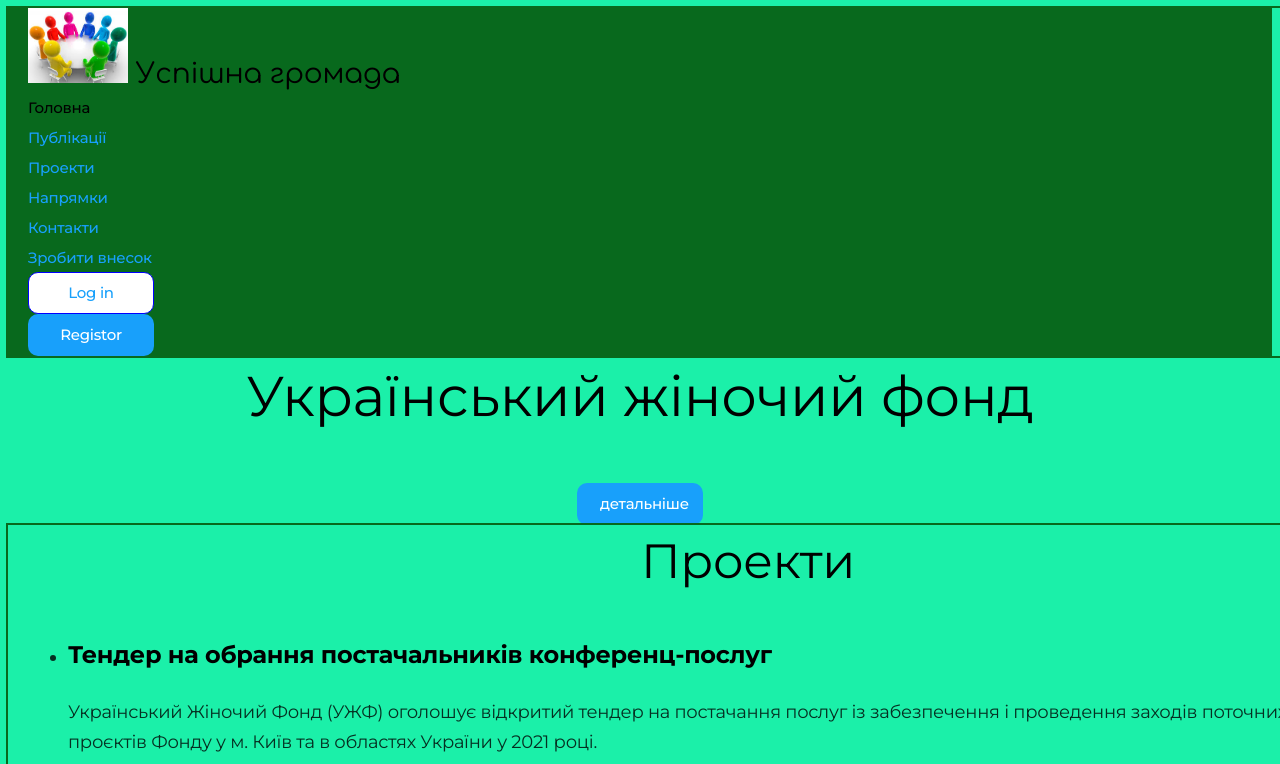
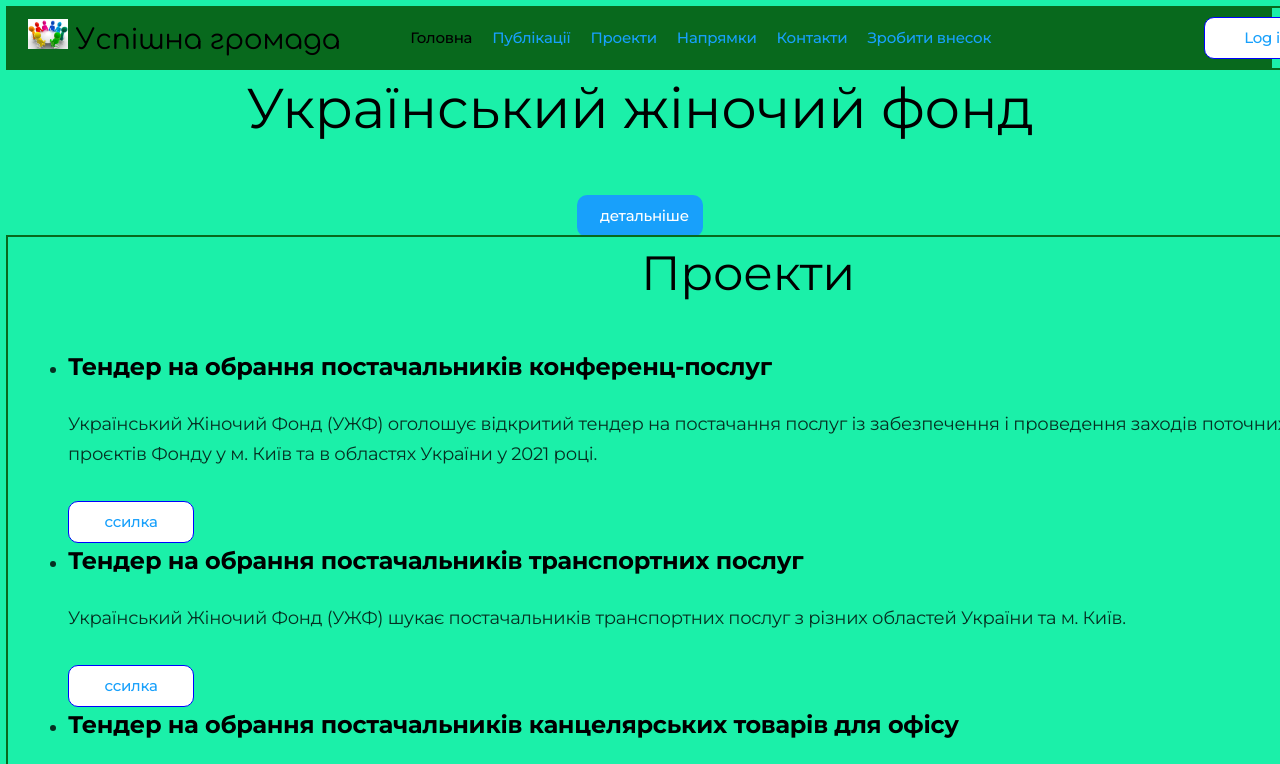
Before and after one commit to miracle-alt/gramada, a plain HTML site: page index.html in a window 1280 px wide. Shown: the top 764 px of the page. Drawn offline with Linux system fonts and the light colour scheme.

Commit message:
навигация

```diff
--- a/css/styles.css
+++ b/css/styles.css
@@ -42,17 +42,34 @@
   color: var(--accent-color);
 }
 /*навигация сайта*/
-.site-nav list {
+.main-nav {
+  display: flex;
+  align-items: center;
 }
-.auth-nav list {
+.site-nav {
+  display: flex;
+  margin-left: 70px;
+}
+.site-nav .item + .item {
+  margin-left: 20px;
+}
+.auth-nav {
+  display: flex;
+  margin-left: auto;
+}
+.auth-nav .item + .item {
+  margin-left: 12px;
 }
 /*цвет при наведении на навигацию*/
 .site-nav .link {
+  display: block;
   color: var(--accent-color);
   font-weight: 500;
   font-size: 15px;
   line-height: 1.2;
   text-decoration: none;
+  padding-top: 21px;
+  padding-bottom: 21px;
 }
 .site-nav .link:hover,
 .site-nav .link:focus {
--- a/index.html
+++ b/index.html
@@ -12,22 +12,22 @@
 </head>
 <body>
     <header class="page-header">
-        <nav class="container">
+        <nav class="container main-nav">
             <a href="https://Google.com" class="logo">
-                <img src="./img/логотип2.jpg" alt="" width="100"/>
+                <img src="./img/логотип2.jpg" alt="" width="40"/>
                 Успішна громада
             </a>
             <ul class="site-nav list">
-                <li><a href="" class="link current">Головна</a></li>
-                <li><a href="./Публікації.html" class="link">Публікації</a></li>
-                <li><a href="" class="link">Проекти</a></li>
-                <li><a href="" class="link">Напрямки</a></li>
-                <li><a href="" class="link">Контакти</a></li>
-                <li><a href="" class="link">Зробити внесок</a></li>
+                <li class="item"><a href="" class="link current">Головна</a></li>
+                <li class="item"><a href="./Публікації.html" class="link">Публікації</a></li>
+                <li class="item"><a href="" class="link">Проекти</a></li>
+                <li class="item"><a href="" class="link">Напрямки</a></li>
+                <li class="item"><a href="" class="link">Контакти</a></li>
+                <li class="item"><a href="" class="link">Зробити внесок</a></li>
             </ul>
             <ul class="auth-nav list">
-                <li><a href="" class="button secondary">Log in</a></li>
-                <li><a href="" class="button primary">Registor</a></li>
+                <li class="item"><a href="" class="button secondary">Log in</a></li>
+                <li class="item"><a href="" class="button primary">Registor</a></li>
             </ul>
         </nav>
     </header>
```
